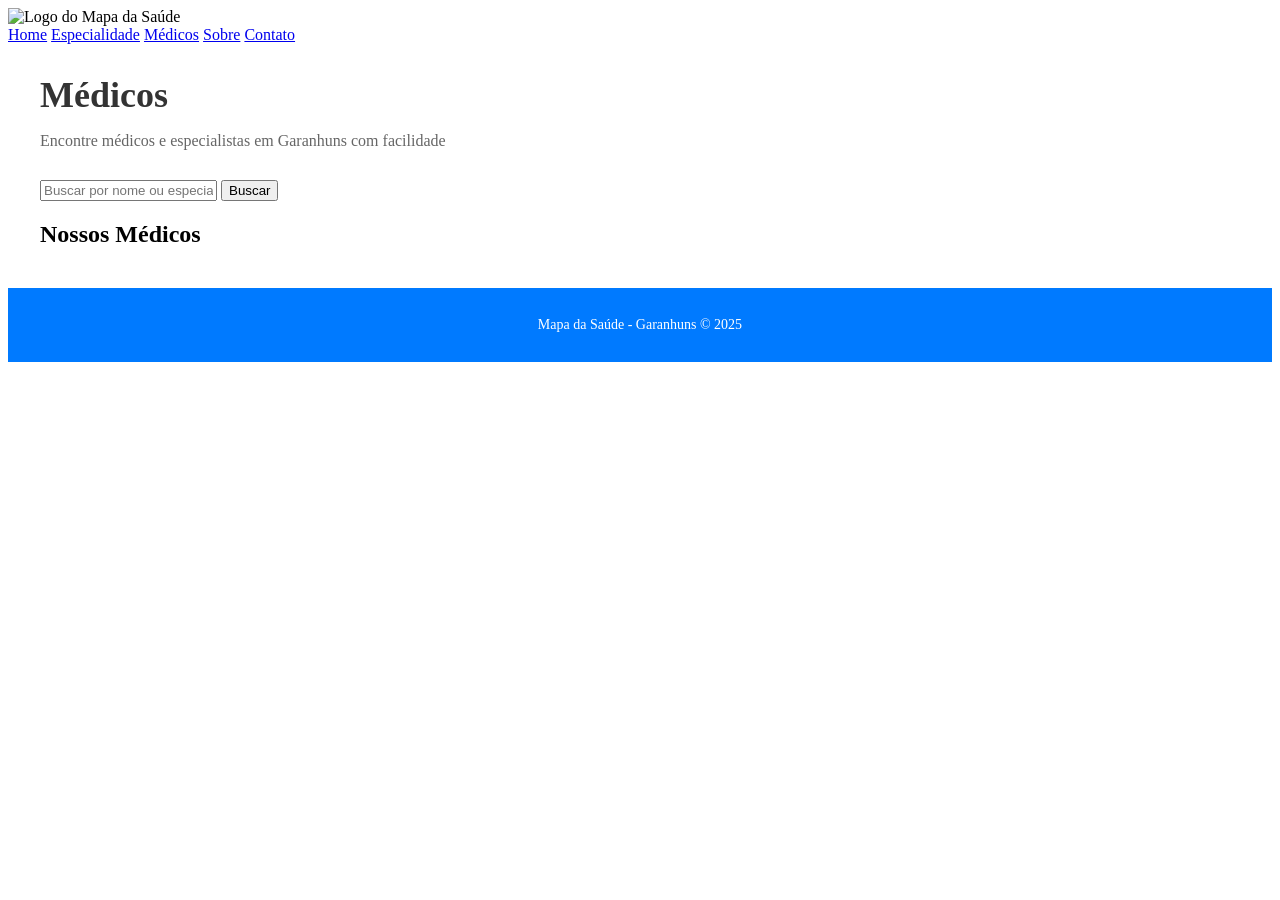
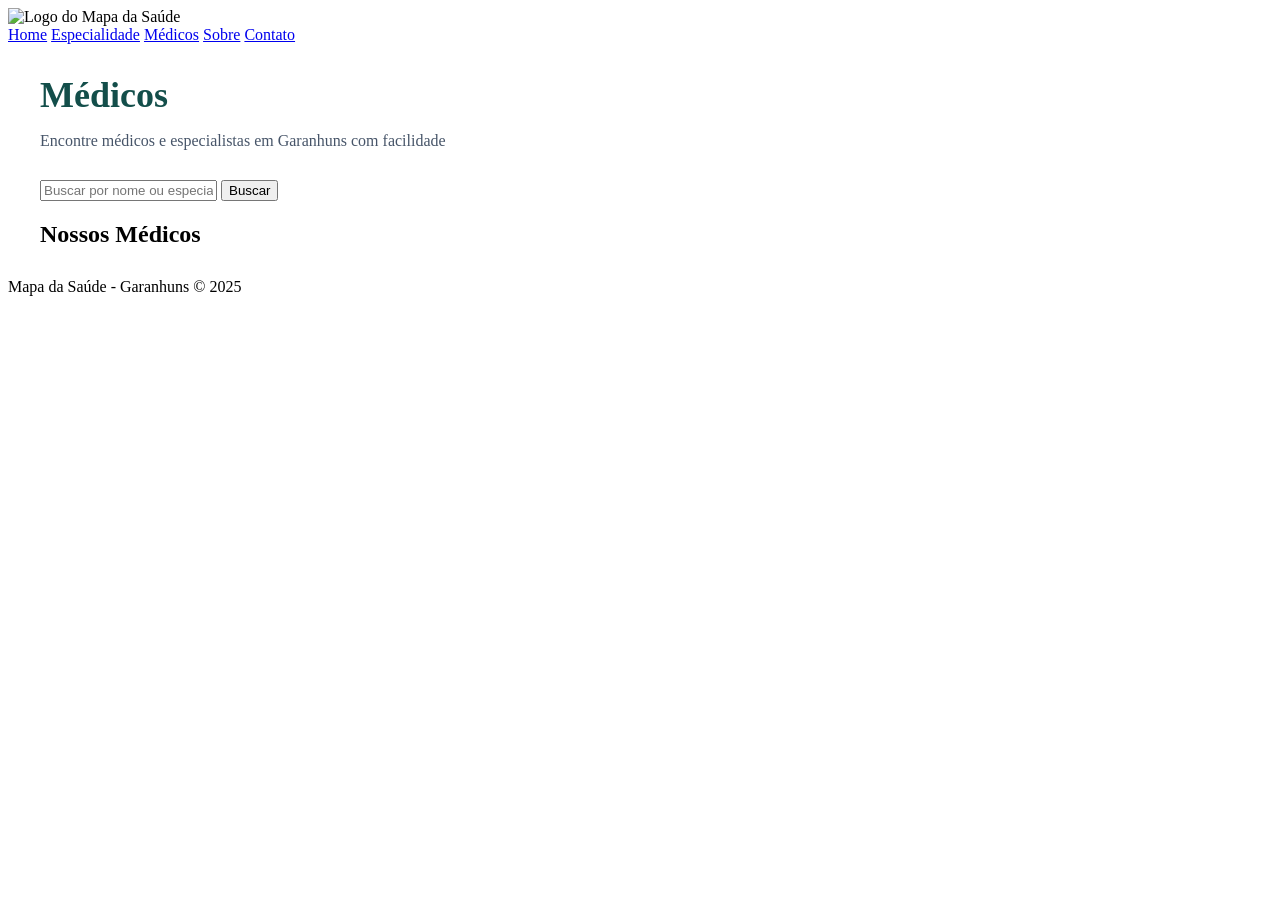

UI/UX overhaul: neumorphism design, SVG icons, acessibilidade, integração Railway

--- a/front-end/css/especialidade.css
+++ b/front-end/css/especialidade.css
@@ -13,12 +13,12 @@
     font-size: 36px;
     font-weight: bold;
     margin-bottom: 10px;
-    color: #333;
+    color: #134E4A;
 }
 
 .hero p {
     font-size: 16px;
-    color: #666;
+    color: #475569;
 }
 
 /* Flex de Especialidades */
@@ -30,87 +30,22 @@
 }
 
 .specialty-card {
-    background-color: white;
+    background-color: #E1E1E1;
     border-radius: 10px;
     overflow: hidden;
-    box-shadow: 0 2px 8px rgba(0,0,0,0.1);
-    transition: transform 0.2s ease;
+    box-shadow: 0 4px 12px rgba(0,0,0,0.08);
+    transition: box-shadow 0.3s ease;
     display: flex;
     flex-direction: column;
     height: 350px;
     width: 100%;
     max-width: 500px;
     flex: 1 1 calc(50% - 10px);
-}
-
-.pagina-medicos .medicos-grid {
-    display: grid;
-    grid-template-columns: repeat(auto-fill, minmax(280px, 1fr));
-    gap: 24px;
-}
-
-.filtro-especialidade .medico-card {
-    max-width: 320px;
-    margin: 0 auto;
-}
-
-.pagina-medicos.filtro-especialidade .medicos-grid {
-    justify-content: center;
-}
-
-.medico-card {
-    background: #ffffff;
-    border-radius: 12px;
-    overflow: hidden;
-    box-shadow: 0px 4px 10px rgba(0, 0, 0, 0.1);
-    transition: transform 0.3s ease;
-}
-
-.medico-card:hover {
-    transform: translateY(-5px);
-}
-
-.medico-card img {
-    width: 100%;
-    height: 220px;
-    object-fit: cover;
-    display: block;
-}
-
-.medico-card h3 {
-    margin: 12px 16px 4px;
-}
-
-.medico-card p {
-    margin: 0 16px 12px;
-    color: #555;
-}
-
-.medico-card span {
-    margin: 0 16px 16px;
-    font-size: 0.85rem;
-    color: #1e88e5;
-    display: block;
-}
-
-
-
-@media (max-width: 768px) {
-    .specialty-card {
-        flex: 1 1 100%;
-    }
-}
-
-.specialty-card {
-    background-color: #E1E1E1;
-    border-radius: 10px;
-    overflow: hidden;
-    box-shadow: 0 2px 8px rgba(0,0,0,0.1);
-    transition: transform 0.2s ease;
-    display: flex;
-    flex-direction: column;
-    height: 350px;
     cursor: pointer;
+}
+
+.specialty-card:hover {
+    box-shadow: 0 12px 28px rgba(0,0,0,0.15);
 }
 
 .specialty-card img {
@@ -128,44 +63,34 @@
     justify-content: space-between;
 }
 
-.specialty-card:hover {
-    transform: translateY(-5px);
-}
-
-.card-content {
-    padding: 15px;
-}
-
 .card-content h3 {
     font-size: 20px;
     margin-bottom: 8px;
-    color: #333;
+    color: #134E4A;
 }
 
 .card-content p {
     font-size: 14px;
-    color: #666;
+    color: #475569;
     margin-bottom: 15px;
     line-height: 1.4;
 }
 
 .view-btn {
-    color: #3a50e0;
+    color: #0891B2;
     text-decoration: none;
     font-weight: bold;
     font-size: 14px;
+    transition: color 0.2s ease;
 }
 
 .view-btn:hover {
+    color: #067a96;
     text-decoration: underline;
 }
 
-/* Footer */
-.footer {
-    background-color: #007AFF;
-    color: white;
-    text-align: center;
-    padding: 15px;
-    font-size: 14px;
-    margin-top: 40px;
+@media (max-width: 768px) {
+    .specialty-card {
+        flex: 1 1 100%;
+    }
 }
